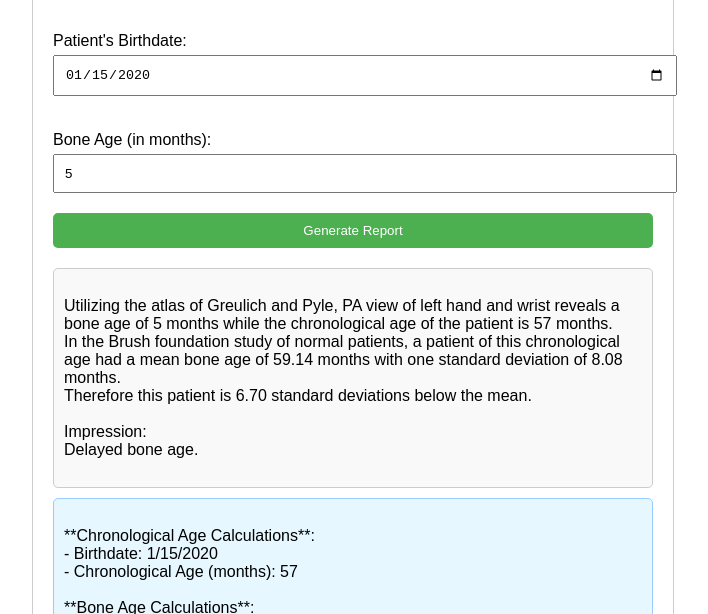
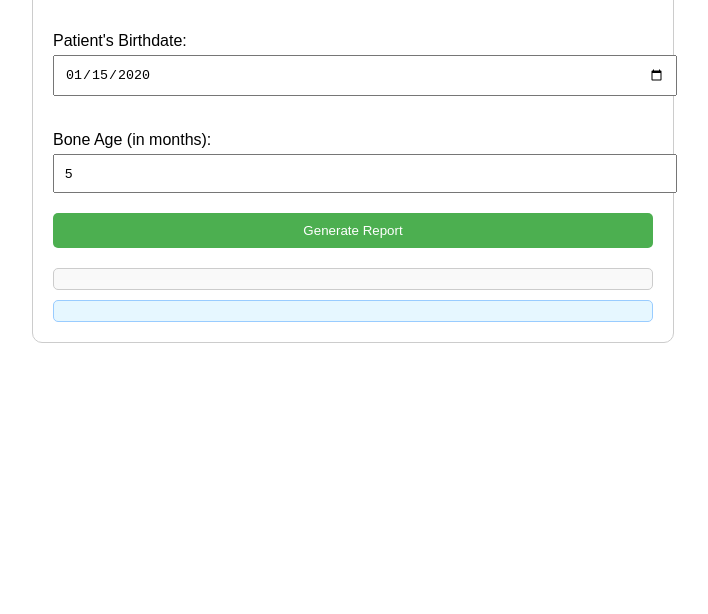
Before and after one commit to starfox1230/Bone-Age, a plain HTML site: page index.html in a window 1280 px wide. Both pictures are taken after typing "2020-01-15", "5" into the empty fields and a click on the button "Generate Report". Shown: the part 186-800 px from the top of the page, without its empty margins (287-995 px from the left). Drawn offline with Linux system fonts and the light colour scheme.

Commit message:
Update index.html

```diff
--- a/index.html
+++ b/index.html
@@ -105,14 +105,14 @@
         // Function to calculate the patient's age in months
         function calculateAgeInMonths(birthdate) {
             const today = new Date();
+            const birthParts = birthdate.split('-');
 
-    // Manually parse the birthdate input to avoid timezone issues
-    const birthParts = birthdate.split('-'); // Split the input date string into year, month, day
-    const birth = new Date(birthParts[0], birthParts[1] - 1, birthParts[2]); // Create date from year, month, day
+            // Create a date in UTC to avoid timezone issues
+            const birth = new Date(Date.UTC(birthParts[0], birthParts[1] - 1, birthParts[2]));
 
-    let years = today.getFullYear() - birth.getFullYear();
-    let months = today.getMonth() - birth.getMonth();
-    let days = today.getDate() - birth.getDate();
+            let years = today.getUTCFullYear() - birth.getUTCFullYear();
+            let months = today.getUTCMonth() - birth.getUTCMonth();
+            let days = today.getUTCDate() - birth.getUTCDate();
 
             // Adjust if birthdate hasn't occurred yet this year
             if (months < 0 || (months === 0 && days < 0)) {
@@ -131,12 +131,16 @@ function calculateAgeInMonths(birthdate) {
             return totalMonths;
         }
 
-
-
         function generateReport() {
             const gender = document.getElementById('gender').value;
             const birthdate = document.getElementById('birthdate').value;
             const boneAge = parseFloat(document.getElementById('bone-age').value);
+
+            // Ensure a gender is selected
+            if (!gender) {
+                alert("Please select a gender.");
+                return;
+            }
 
             if (!birthdate || isNaN(boneAge) || boneAge < 0) {
                 alert("Please enter valid birthdate and bone age.");
```
Lines whose indentation alone changed are shown as unchanged.
